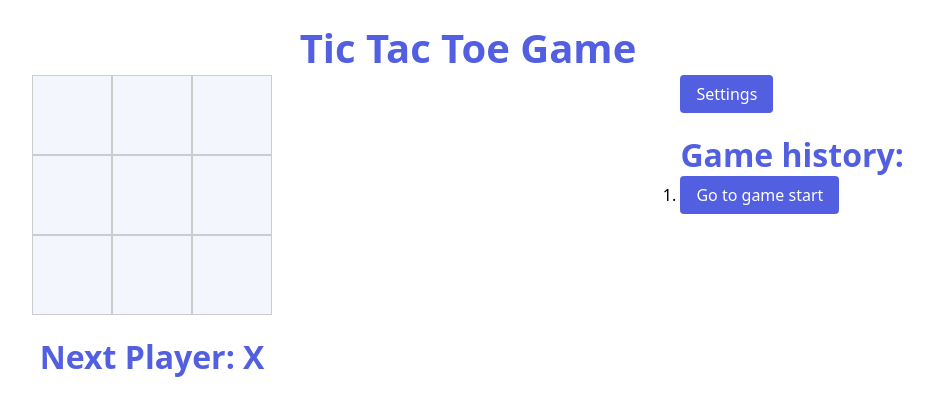
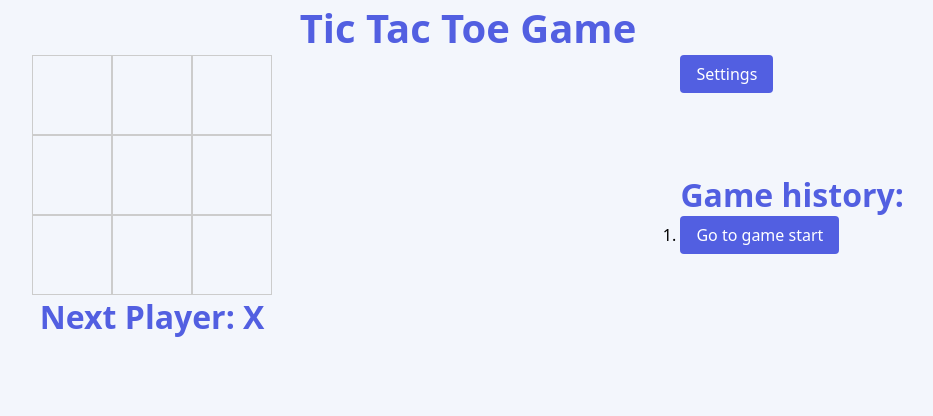
Before and after one commit to AnAtoliy-AA/tic-tac-toe-game, a React (Vite) app in the folder app/: page / in a window 1280 px wide. Shown: the top 416 px of the page, without its empty margins (172-1105 px from the left). Built offline with nearby package versions, Linux system fonts and the light colour scheme.

Commit message:
fix: background

```diff
--- a/app/src/App.tsx
+++ b/app/src/App.tsx
@@ -1,16 +1,24 @@
 import { lazy, Suspense } from 'react'
 import Title from './components/styled/Title'
 import { AllProviders } from './providers/allProviders'
+import styled from 'styled-components'
 
 const Game = lazy(() => import('./components/game/Game'))
+
+const AppWrapper = styled.div`
+  height: 100vh;
+  background-color: var(--background);
+`
 
 function App() {
   return (
     <AllProviders>
-      <Title as='h1'>Tic Tac Toe Game</Title>
-      <Suspense fallback={<div>Loading...</div>}>
-        <Game />
-      </Suspense>
+      <AppWrapper>
+        <Title as='h1'>Tic Tac Toe Game</Title>
+        <Suspense fallback={<div>Loading...</div>}>
+          <Game />
+        </Suspense>
+      </AppWrapper>
     </AllProviders>
   )
 }
--- a/app/src/components/game/Game.tsx
+++ b/app/src/components/game/Game.tsx
@@ -25,6 +25,7 @@ const MainContent = styled.div``
 const AdditionalContent = styled.div`
   display: flex;
   flex-direction: column;
+  gap: 5rem;
 `
 
 const Game: FC = () => {
--- a/app/src/components/styled/Title.tsx
+++ b/app/src/components/styled/Title.tsx
@@ -23,7 +23,6 @@ const Title = styled.h1.attrs((props) => ({
   }};
   text-align: center;
   color: var(--primary);
-  margin-top: 20px;
 `
 
 export default Title
```
